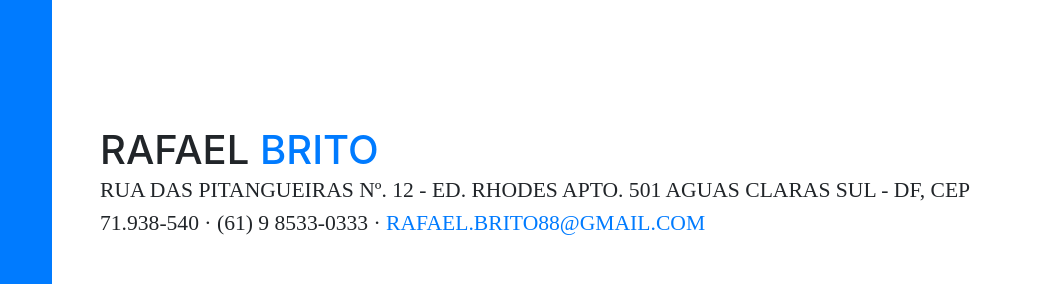
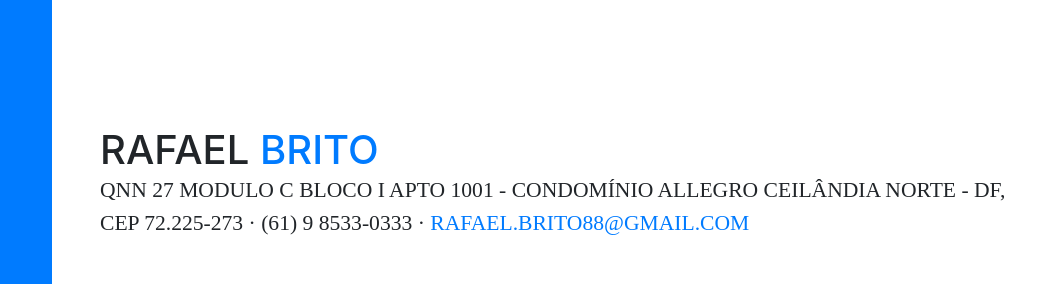
Before and after one commit to AlmondHorizon/Rafael-Brito, a website with bundled scripts: page index.html in a window 1280 px wide. Shown: the part 117-401 px from the top of the page, 220-1280 px from the left. Built offline with nearby package versions, Linux system fonts and the light colour scheme; files whose address does not match are found by name; a web font is replaced by a local one.

Commit message:
'endereco'

```diff
--- a/index.html
+++ b/index.html
@@ -77,8 +77,8 @@
           <h1 class="mb-0">Rafael
             <span class="text-primary">Brito</span>
           </h1>
-          <div class="subheading mb-5">Rua das Pitangueiras Nº. 12 - Ed. Rhodes Apto. 501
-            Aguas Claras Sul - DF, CEP 71.938-540 · (61) 9 8533-0333 ·
+          <div class="subheading mb-5">QNN 27 Modulo C Bloco I Apto 1001 - Condomínio Allegro
+            Ceilândia Norte - DF, CEP 72.225-273 · (61) 9 8533-0333 ·
             <a href="mailto:name@email.com">rafael.brito88@gmail.com</a>
           </div>
           <p class="mb-5">Atuando na área de Tecnologia da Informação, educação e Comunicação com ampla experiência na implantação e suporte computacional, com foco nas Melhores Práticas, seguindo as normas e definições previstas no ITIL e COBIT.</p>
```
